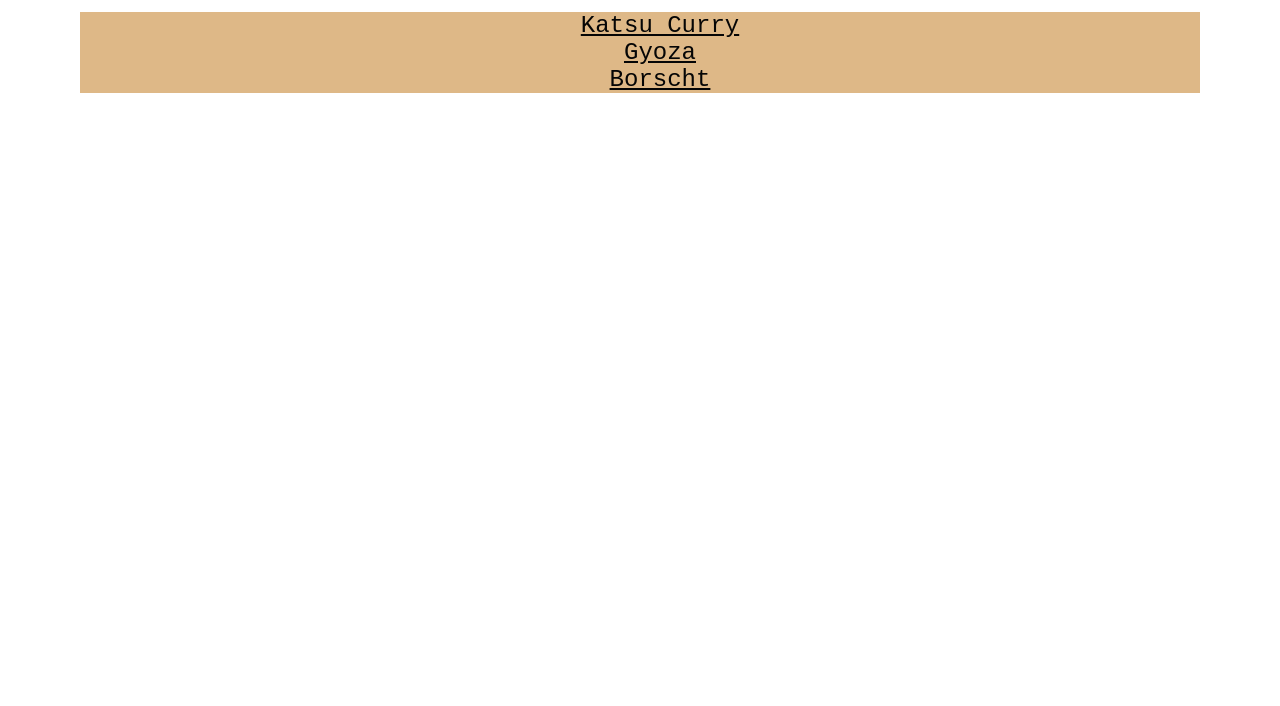
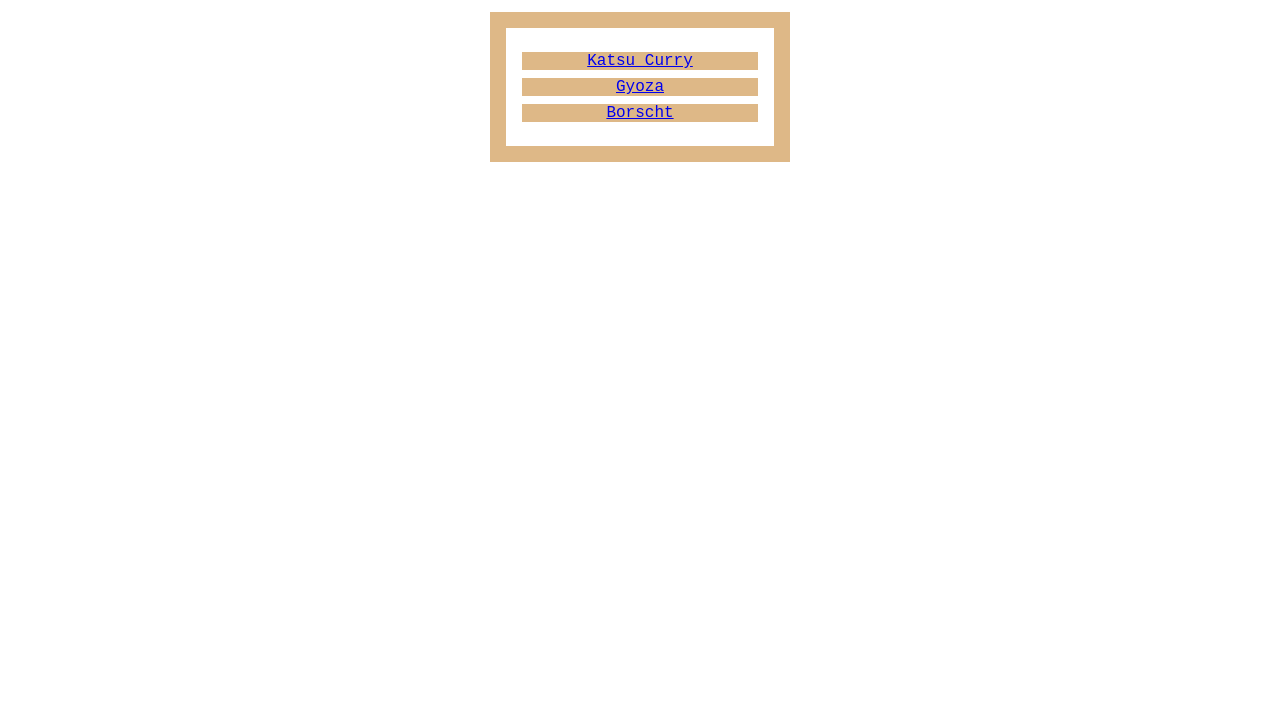
Before and after one commit to GrabovyiS/odin-recipes, a plain HTML site: page index.html in a window 1280 px wide. Shown: the part 94-800 px from the top of the page. Drawn offline with Linux system fonts and the light colour scheme.

Commit message:
feat: styles for homepage using box model

```diff
--- a/index.html
+++ b/index.html
@@ -8,10 +8,12 @@
 
   <body>
     <h1>Odin Recipes</h1>
-    <ul class="nav">
-      <li><a class="nav-link" href="./recipes/katsu-curry.html">Katsu Curry</a></li>
-      <li><a class="nav-link" href="./recipes/gyoza.html">Gyoza</a></li>
-      <li><a class="nav-link" href="./recipes/borscht.html">Borscht</a></li>
-    </ul>
+    <nav class="main-nav">
+      <ul class="nav-list">
+        <li><a class="nav-link" href="./recipes/katsu-curry.html">Katsu Curry</a></li>
+        <li><a class="nav-link" href="./recipes/gyoza.html">Gyoza</a></li>
+        <li><a class="nav-link" href="./recipes/borscht.html">Borscht</a></li>
+      </ul>
+  </nav>
   </body>
 </html>
--- a/styles.css
+++ b/styles.css
@@ -1,5 +1,10 @@
+html {
+  box-sizing: border-box;
+}
+
 * {
   font-family: 'Courier New', monospace;
+  box-sizing: inherit;
 }
 
 body {
@@ -14,6 +19,7 @@ h2 {
 
 h1 {
   font-size: 42px;
+  text-align: center;
 }
 
 h2 {
@@ -25,23 +31,25 @@ p {
   max-width: 60%;
 }
 
-li {
-  max-width: 60%;
+.main-nav {
+  padding: 16px;
+  background-color: burlywood;
+  width: 300px;
+  margin: auto;
 }
 
-.nav {
-  background-color: burlywood;
+.nav-list {
+  margin: 0 auto;
+  background-color: white;
+  padding: 16px;
+  /* width: 200px; */
   text-align: center;
   list-style-type: none;
 }
 
-.nav-link {
-  color: #050505;
-  font-size: 24px;
-}
-
-.nav li {
-  max-width: 100%;
+.nav-list li {
+  margin: 8px auto;
+  background-color: burlywood;
 }
 
 .ingredients-list {
```
